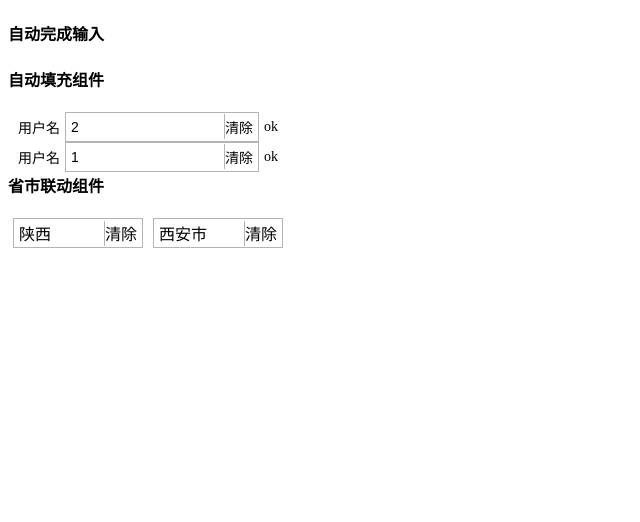
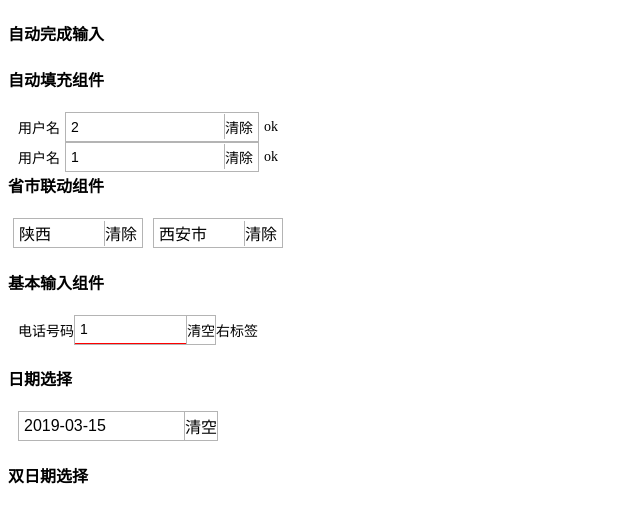
Before and after one commit to gaomin-github/my-pj6, a JavaScript app: page /dataDemo in a window 1280 px wide. Shown: the top 522 px of the page, without its empty margins (0-640 px from the left). Built offline with nearby package versions, Linux system fonts and the light colour scheme; the HTML template or start-up script is replaced by a standard one.

Commit message:
basicInput dispatch
基本输入组件修正1

```diff
--- a/src/components/datas/AreaCascader.vue
+++ b/src/components/datas/AreaCascader.vue
@@ -47,11 +47,9 @@ export default class AreaCascader extends Vue{
         return p_list
     }
     get cityList(){
-        console.log('init city list')
         if(this.curProvinceIndex<0){
             return []
         }
-        console.log('this.curProvinceIndex:'+this.curProvinceIndex)
         return this.areaData[this.curProvinceIndex].city.map((o:any)=>{
             return o.name
         })
@@ -65,7 +63,7 @@ export default class AreaCascader extends Vue{
     }
     handleCityCompleteInput(cityIndex:number){
         this.curCityIndex=cityIndex
-        this.$emit('complete-input')
+        this.$emit('complete-input',this.curCityIndex)
     }
     handleCityInput(cityValue:string){
         this.$emit('input',this.curProvinceName+'-'+cityValue)
--- a/src/components/datas/DatePicker.vue
+++ b/src/components/datas/DatePicker.vue
@@ -16,8 +16,8 @@
                         {{weekItem}}
                     </li>
                 </ul>
-                <ul class="con_day">
-                    <li v-for="dayItem in dayList" :class="[dayItem.month==curMonth?dayItem.year==curYear&&dayItem.day==curDay?'cur_day':'':'not_cur_month',dayItem.year+'-'+(dayItem.month+1)+'-'+dayItem.day==nowDate?'init_day':'']" @click="handlerChoose(dayItem)">
+                <ul class="con_day" @click="handlerChoose">
+                    <li v-for="(dayItem,index) in dayList" :index="index" :class="[dayItem.month==curMonth?dayItem.year==curYear&&dayItem.day==curDay?'cur_day':'':'not_cur_month',dayItem.year+'-'+(dayItem.month+1)+'-'+dayItem.day==nowDate?'init_day':'']" >
                         {{dayItem.day}}
                     </li>
                 </ul>
@@ -120,14 +120,15 @@
             this.showPop=!this.showPop
             this.$emit('click')
         }
-        handlerChoose(dayItem:any){
+        handlerChoose(e:any){
             this.showPop=false
 //            this.curYear=dayItem.year
 //            this.curMonth=dayItem.month
 //            this.curDay=dayItem.day
 //            this.initDate=thdayItemis.curYear+'-'+(this.curMonth+1)+'-'+this.curDay
             console.log('触发input')
-            this.$emit('input',dayItem.year+'-'+dayItem.month+'-'+dayItem.day)
+            let itemIndex=e.target.value
+            this.$emit('input',this.dayList[itemIndex].year+'-'+this.dayList[itemIndex].month+'-'+this.dayList[itemIndex].day)
             this.$emit('select')
         }
 //        手动输入日期触发
--- a/src/components/datas/demo.vue
+++ b/src/components/datas/demo.vue
@@ -9,30 +9,30 @@
             <auto-complete :dataSource="autoDataSource" v-model="autoValue" placeHolder="请输入用户名" leftLabel="用户名" rightLabel="ok" :allowEdit="false"></auto-complete>
             <auto-complete :dataSource="autoDataSource" v-model="basicValue" placeHolder="请输入邮箱" leftLabel="用户名" rightLabel="ok"></auto-complete>
         </section>
-        <!--<h4>基本输入组件</h4>-->
-        <!--<section class="input_con">-->
-            <!--<basic-input v-model="basicValue" statusCode="error">-->
-                <!--<section slot="left">-->
-                    <!--电话号码-->
-                <!--</section>-->
-                <!--<section slot="right">-->
-                    <!--右标签-->
-                <!--</section>-->
-                <!--<section slot="top">-->
 
-                <!--</section>-->
-                <!--<section slot="down">-->
-                    <!--下方弹出内容-->
-                <!--</section>-->
-            <!--</basic-input>-->
-        <!--</section>-->
         <h4>省市联动组件</h4>
         <section class="area_con">
-            <area-cascade class="area" v-model="areaValue"></area-cascade>
+            <area-cascade class="area" v-model="areaValue" @complete-input="areaInputEnd"></area-cascade>
         </section>
-        <!--<h4>日期选择</h4>-->
-        <!--<date-picker class="date_con" v-model="datePickerValue" ></date-picker>-->
-        <!--<h4>双日期选择</h4>-->
+        <h4>基本输入组件</h4>
+        <basic-input class="input_con" v-model="basicValue" statusCode="error">
+            <section slot="left">
+                电话号码
+            </section>
+            <section slot="right">
+                右标签
+            </section>
+            <section slot="top">
+
+            </section>
+            <section slot="down">
+                下方弹出内容
+            </section>
+        </basic-input>
+
+        <h4>日期选择</h4>
+        <date-picker class="date_con" v-model="datePickerValue"  @select="handleDateSelect"></date-picker>
+        <h4>双日期选择</h4>
     </section>
 </template>
 <script lang="ts">
@@ -77,6 +77,12 @@
         basicClick(){
             console.log('basic click')
         }
+        areaInputEnd(){
+            console.log('this.areaValue：'+this.areaValue)
+        }
+        handleDateSelect(){
+            console.log('date picker:'+this.datePickerValue)
+        }
     }
 </script>
 <style lang="scss" scoped>
@@ -87,6 +93,7 @@
         height:40px;
     }
     .input_con{
+        width:240px;
         margin-top:20px;
         margin-left:10px;
         font-size: 14px;
```
Also changed, not shown: src/components/datas/AutoComplete.vue (+0 -7 lines).
